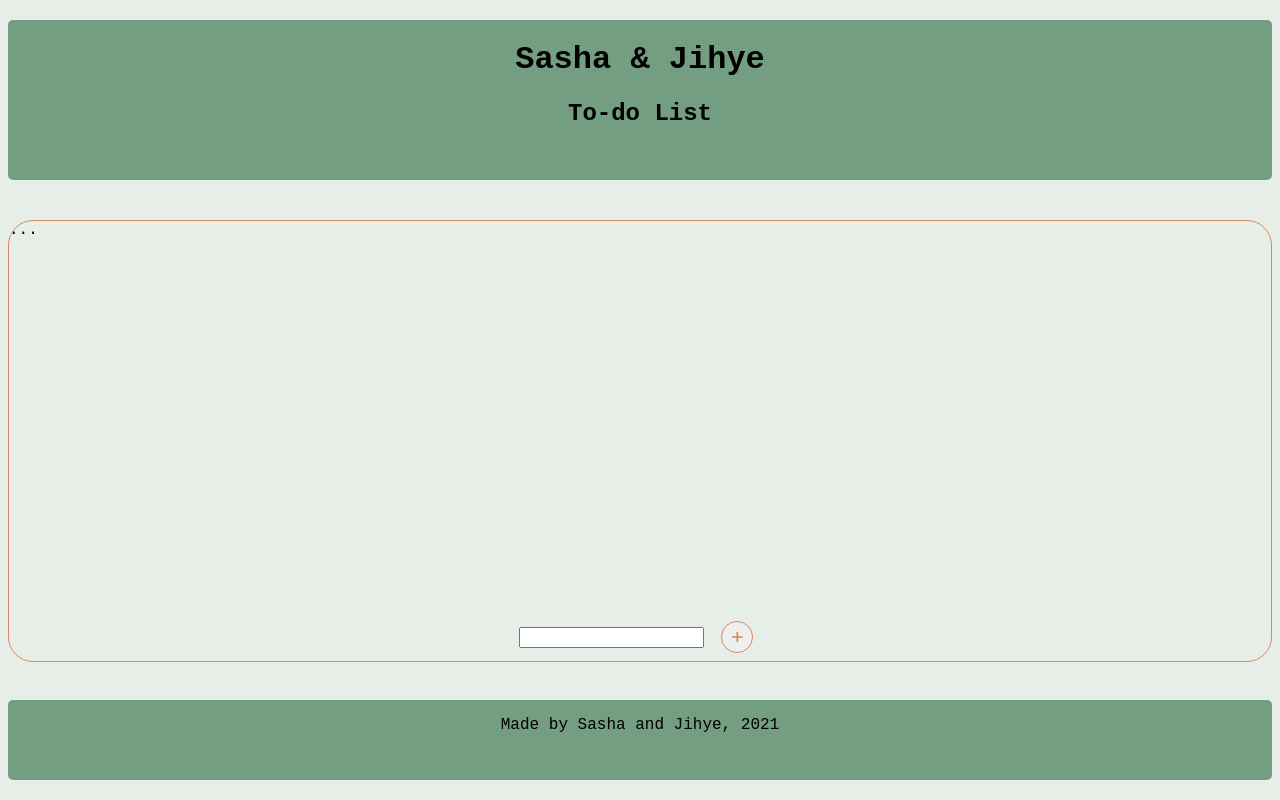
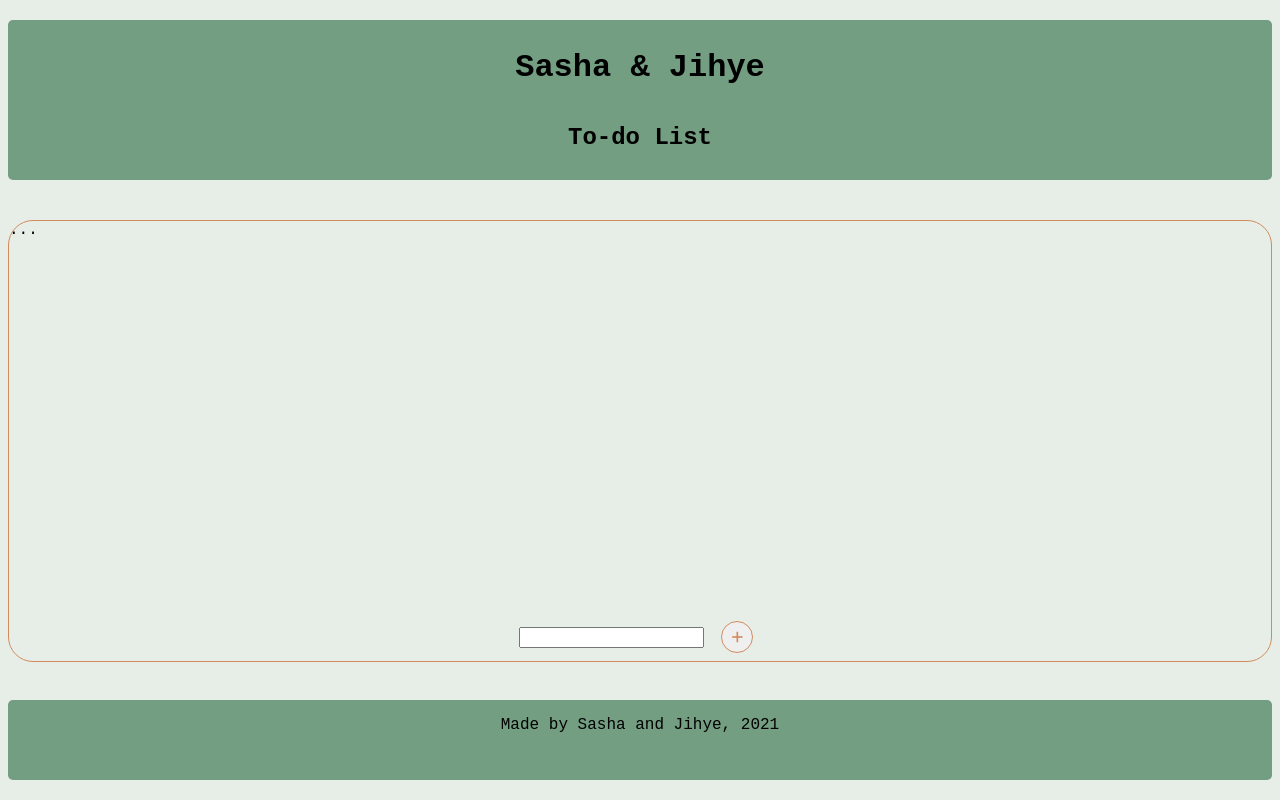
Before and after one commit to fac22/Sasha-Jihye-to-do-list, a website: page index.html in a window 1280 px wide. Drawn offline with Linux system fonts and the light colour scheme.

Commit message:
adjust h1, h2 margin fix header align

```diff
--- a/style.css
+++ b/style.css
@@ -8,6 +8,10 @@
 
 @import url('https://fonts.googleapis.com/css2?family=Nova+Mono&display=swap');
 
+h1,
+h2 {
+  margin: 0.5rem;
+}
 body {
   height: 100vh;
   margin: 0 0.5rem;
@@ -19,6 +23,9 @@ body {
 }
 
 header {
+  display: flex;
+  flex-direction: column;
+  justify-content: space-evenly;
   height: 20%;
   position: sticky;
   top: 0px;
```
